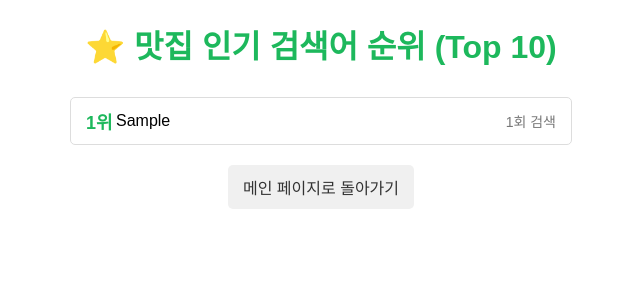
After one commit to uf04/naverblog, a Flask app: page /ranking in a window 1280 px wide. The commit adds this page. Shown: the top 300 px of the page, without its empty margins (319-959 px from the left). Run offline with Flask 3, Linux system fonts and the light colour scheme; tables that the repository leaves empty hold one stand-in row (values such as "Sample post").

Commit message:
검색어 db저장하고 순위보기 기능추가

```diff
--- a/app.py
+++ b/app.py
@@ -1,17 +1,82 @@
 from flask import Flask, render_template, request, jsonify
 import requests
 import json
+import sqlite3
+
+
 
 app = Flask(__name__)
 
 # --- ⚠️ 중요: 네이버 API 인증 정보 입력 ⚠️ ---
 # 실제 값으로 대체해야 합니다!
-CLIENT_ID = "rp4gWjzI5KM1csxw_vrG"
-CLIENT_SECRET = "EVrG8hiBzA"
+CLIENT_ID = "9ngMPkRet_LR5OylNbTq"
+CLIENT_SECRET = "wuD9oaOKHM"
 # ---------------------------------------------
 
 # 네이버 블로그 검색 API URL
 NAVER_API_URL = "https://openapi.naver.com/v1/search/blog.json"
+DB_NAME = 'search_rank.db' # SQLite 데이터베이스 파일 이름
+
+# ==========================================================
+# 🔍 SQLite 데이터베이스 관리 함수
+# ==========================================================
+
+def get_db_connection():
+    """데이터베이스 연결 객체를 반환합니다."""
+    conn = sqlite3.connect(DB_NAME)
+    conn.row_factory = sqlite3.Row # 컬럼 이름으로 데이터에 접근할 수 있도록 설정
+    return conn
+
+def init_db():
+    """데이터베이스를 초기화(테이블 생성)합니다."""
+    conn = get_db_connection()
+    conn.execute(
+        """
+        CREATE TABLE IF NOT EXISTS keywords (
+            id INTEGER PRIMARY KEY AUTOINCREMENT,
+            keyword TEXT NOT NULL UNIQUE,
+            count INTEGER NOT NULL DEFAULT 1
+        );
+        """
+    )
+    conn.commit()
+    conn.close()
+
+def save_search_query(query):
+    """검색어를 저장하거나 횟수를 1 증가시킵니다."""
+    conn = get_db_connection()
+    try:
+        # 1. UPDATE 실행: 커서 객체를 변수에 저장합니다.
+        cursor = conn.execute(
+            "UPDATE keywords SET count = count + 1 WHERE keyword = ?", (query,)
+        )
+
+        # 2. 커서 객체의 rowcount를 확인합니다.
+        if cursor.rowcount == 0:
+            # 업데이트된 행이 없다면 (새로운 검색어라면) 삽입
+            conn.execute(
+                "INSERT INTO keywords (keyword) VALUES (?)", (query,)
+            )
+
+        conn.commit()
+    except sqlite3.Error as e:
+        print(f"Database error: {e}")
+    finally:
+        conn.close()
+
+def get_top_keywords(limit=10):
+    """검색 횟수가 많은 상위 키워드를 가져옵니다."""
+    conn = get_db_connection()
+    # count 기준 내림차순 정렬하여 상위 limit개만 선택
+    keywords = conn.execute(
+        "SELECT keyword, count FROM keywords ORDER BY count DESC LIMIT ?", (limit,)
+    ).fetchall()
+    conn.close()
+    return keywords
+
+# ==========================================================
+# 🌐 Flask 라우팅 설정
+# ==========================================================
 
 @app.route('/blog', methods=['GET', 'POST'])
 def search_blog():
@@ -19,6 +84,9 @@ def search_blog():
     if request.method == 'POST':
         query = request.form.get('query')
         if query:
+             # 1. 검색어 DB에 저장/업데이트
+            save_search_query(query)
+
             # 1. API 요청 헤더 설정
             headers = {
                 "X-Naver-Client-Id": CLIENT_ID,
@@ -46,9 +114,19 @@ def search_blog():
     # GET 요청이나 검색 결과가 없는 경우 None을 전달
     return render_template('index.html', search_results=search_results)
 
+@app.route('/ranking')
+def ranking():
+    """인기 검색어 순위 페이지를 보여줍니다."""
+    top_keywords = get_top_keywords(limit=10) # 상위 10개 키워드
+    return render_template('ranking.html', top_keywords=top_keywords)
+
 @app.route('/')
 def hello():
     return 'Hello, World!'
 
+with app.app_context():
+    init_db()
+
 if __name__ == '__main__':
-    app.run(debug=True)
+    init_db()
+    app.run(host='0.0.0.0',debug=True)
--- a/templates/index.html
+++ b/templates/index.html
@@ -46,6 +46,9 @@
 <body>
     <div class="search-container">
         <h1>🍽️ 맛집 블로그 검색</h1>
+         <a href="/ranking" style="text-decoration: none; color: #1DB85C; font-weight: bold; display: block; margin-bottom: 10px;">
+    📊 인기 검색어 순위 보기
+        </a>
         <form class="search-form" method="POST" action="/blog">
             <input class="search-input" type="text" name="query" placeholder="검색어를 입력하세요 (예: 강남 맛집)">
             <button class="search-button" type="submit">검색</button>
--- /dev/null
+++ b/templates/ranking.html
@@ -0,0 +1,72 @@
+<!DOCTYPE html>
+<html lang="ko">
+<head>
+    <meta charset="UTF-8">
+    <title>인기 검색어 순위</title>
+    <style>
+        body { font-family: Arial, sans-serif; margin: 20px; text-align: center; }
+        h1 { color: #1DB85C; margin-bottom: 30px; }
+        .ranking-list {
+            max-width: 500px;
+            margin: 0 auto;
+            list-style: none;
+            padding: 0;
+            border: 1px solid #ddd;
+            border-radius: 5px;
+        }
+        .ranking-item {
+            display: flex;
+            justify-content: space-between;
+            padding: 10px 15px;
+            border-bottom: 1px solid #eee;
+            align-items: center;
+        }
+        .ranking-item:last-child { border-bottom: none; }
+
+        .rank {
+            font-size: 18px;
+            font-weight: bold;
+            width: 30px;
+            text-align: left;
+            color: #1DB85C;
+        }
+        .keyword {
+            flex-grow: 1;
+            text-align: left;
+            font-size: 16px;
+        }
+        .count {
+            font-size: 14px;
+            color: #777;
+        }
+        .go-back {
+            display: inline-block;
+            margin-top: 20px;
+            padding: 10px 15px;
+            background-color: #f0f0f0;
+            text-decoration: none;
+            color: #333;
+            border-radius: 5px;
+        }
+    </style>
+</head>
+<body>
+    <h1>⭐ 맛집 인기 검색어 순위 (Top 10)</h1>
+
+    <ul class="ranking-list">
+        {% for item in top_keywords %}
+<li class="ranking-item">
+    <span class="rank">{{ loop.index }}위</span>
+    <span class="keyword">
+        <a href="/?query={{ item['keyword'] }}" style="text-decoration: none; color: #000;">
+            {{ item['keyword'] }}
+        </a>
+    </span>
+    <span class="count">{{ item['count'] }}회 검색</span>
+</li>
+{% endfor %}
+    </ul>
+
+    <a href="/blog" class="go-back">메인 페이지로 돌아가기</a>
+</body>
+</html>
```
Also changed, not shown: 1 other file.
